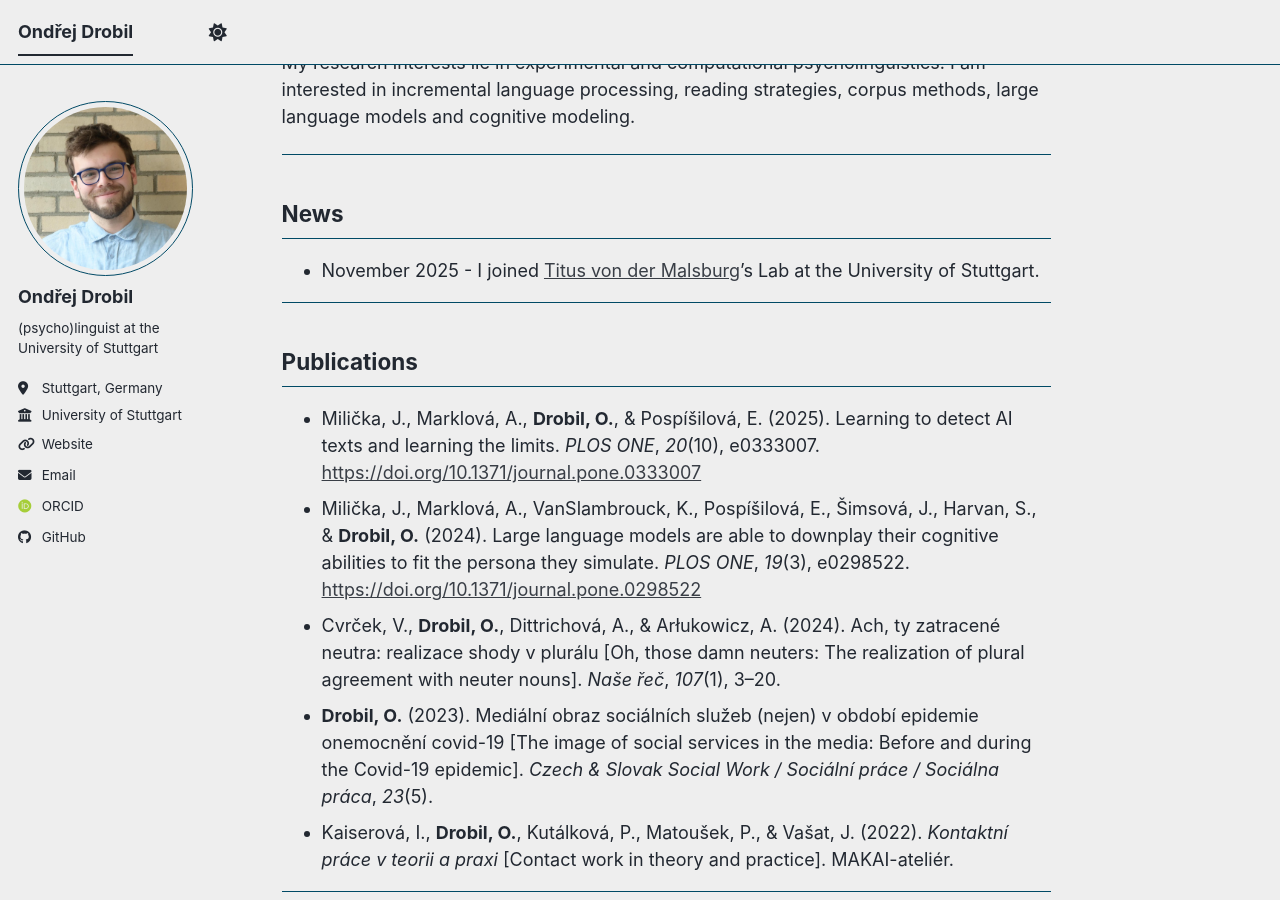
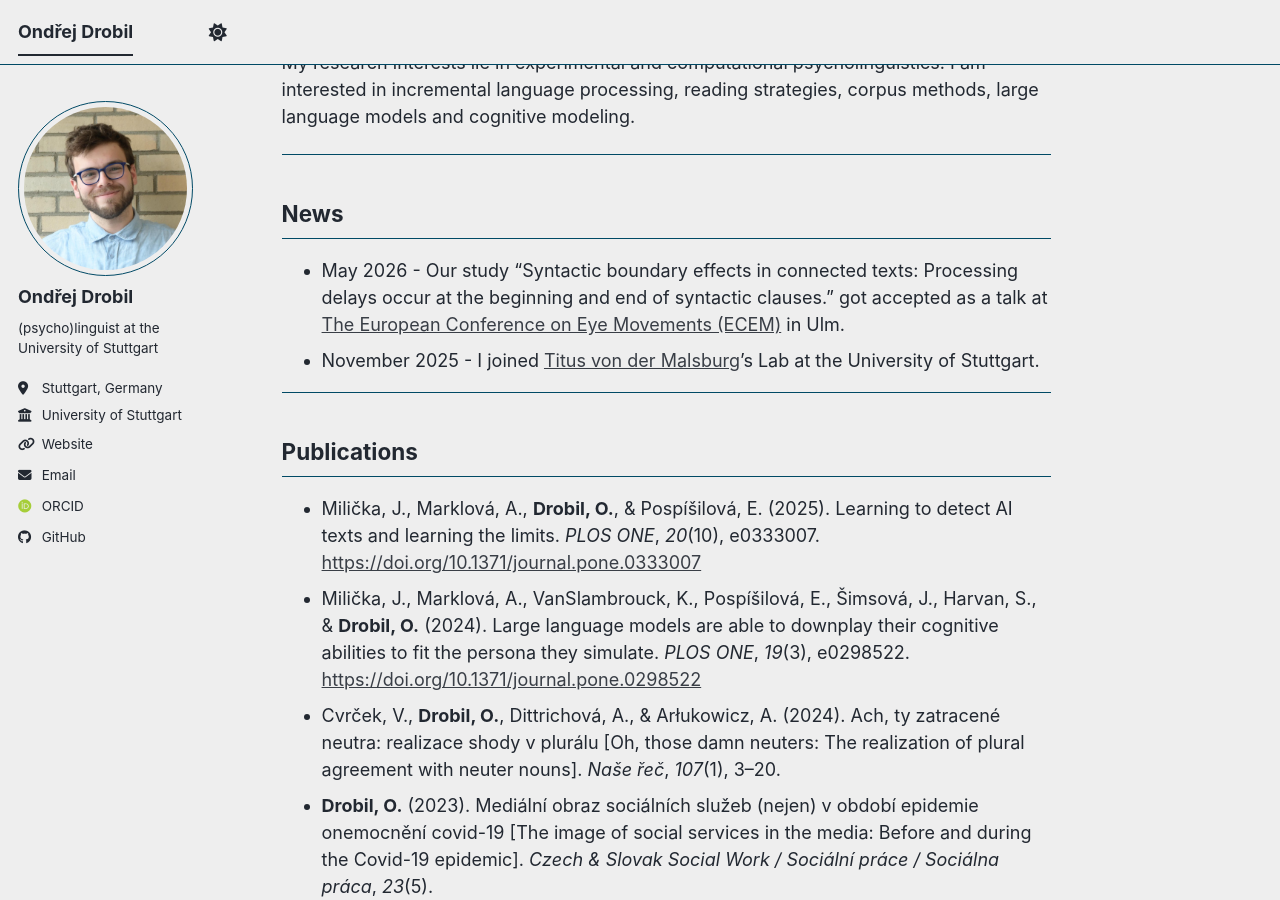
Before and after one commit to ondrejdrobil/ondrejdrobil.github.io, a Jekyll site: the page built from _pages/about.md, in a window 1280 px wide and 900 px high, scrolled down 353 px. Built offline with Jekyll 4.4.1, drawn with Linux system fonts in a browser that asks for light colours; some web fonts are replaced; a script bundle is joined from its source files by our own code; library files that are not in the unit come from our copies.

Commit message:
Update about.md

```diff
--- a/_pages/about.md
+++ b/_pages/about.md
@@ -18,6 +18,7 @@ My research interests lie in experimental and computational psycholinguistics. I
 ---
 
 ## News
+* May 2026 - Our study "Syntactic boundary effects in connected texts: Processing delays occur at the beginning and end of syntactic clauses." got accepted as a talk at [The European Conference on Eye Movements (ECEM)](https://www.uni-ulm.de/in/ecem2026/) in Ulm.
 * November 2025 - I joined [Titus von der Malsburg](https://tmalsburg.github.io/)'s Lab at the University of Stuttgart.
 
 ---
```
